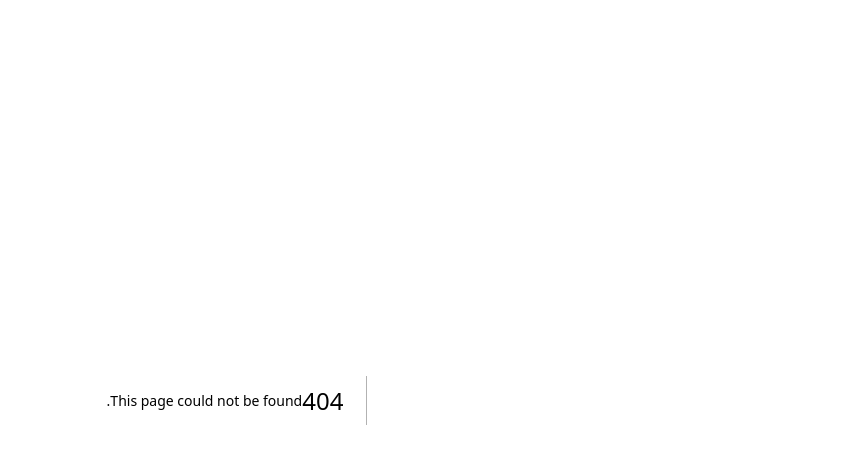
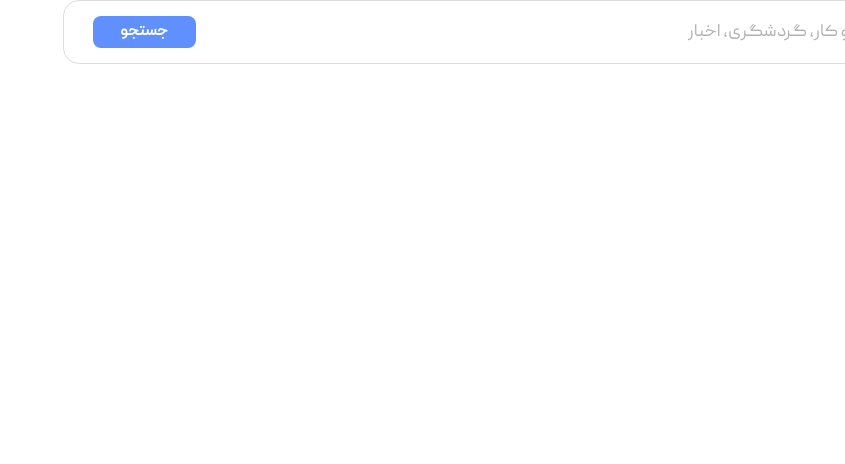
Before and after one commit to alitaghvayi7/neshooni, a Next.js app: page /search-test in a window 1280 px wide. Before the commit this address had no page. Shown: the top 464 px of the page, without its empty margins (435-1280 px from the left). Built offline with nearby package versions, Linux system fonts and the light colour scheme.

Commit message:
search component for test added

```diff
--- /dev/null
+++ b/components/SearchBox.tsx
@@ -0,0 +1,61 @@
+import { motion } from "framer-motion";
+import { useState } from "react";
+const variant = {
+  close: {
+    height: "0px",
+    opacity: 0,
+    transition: {
+      duration: 0.5,
+    },
+  },
+  open: {
+    opacity: 1,
+    height: "300px",
+    transition: {
+      duration: 0.5,
+    },
+  },
+};
+function SearchBox() {
+  const [isOpen, setIsOpen] = useState(false);
+  return (
+    <div className="font-Peyda relative flex flex-col items-center gap-2">
+      <div className="min-w-[342px] max-w-[966px] w-[80%] 2xl:h-[72px] 2xl:min-w-[966px] h-16 border rounded-[16px] border-gray-01 mx-auto flex justify-between gap-[5%] items-center bg-white">
+        <div className="flex items-center gap-4 mr-[3%] h-full">
+          <div className="text-write-main text-[14px] xl:text-[18px]">همه</div>
+          <svg
+            onClick={() => setIsOpen(!isOpen)}
+            xmlns="http://www.w3.org/2000/svg"
+            fill="none"
+            viewBox="0 0 24 24"
+            strokeWidth={1.5}
+            stroke="currentColor"
+            className="w-5 h-5 xl:w-6 xl:h-6 text-write-main cursor-pointer"
+          >
+            <path
+              strokeLinecap="round"
+              strokeLinejoin="round"
+              d="m19.5 8.25-7.5 7.5-7.5-7.5"
+            />
+          </svg>
+
+          <div className="w-[1px] bg-gray-01 h-[60%]"></div>
+          <span className="text-[12px] xl:text-[18px] text-[#AFAFAF] truncate">
+            کسب و کار، گردشگری، اخبار
+          </span>
+        </div>
+        <button className="w-[77px] xl:w-[103px] 2xl:h-10 h-8 bg-blue-02 text-white text-[16px] font-peydaBold rounded-[8px] ml-[3%]">
+          جستجو
+        </button>
+      </div>
+      <motion.div
+        className="min-w-[342px] max-w-[966px] w-[80%] border border-gray-01 mx-auto rounded-[16px] bg-white"
+        initial="close"
+        variants={variant}
+        animate={isOpen ? "open" : "close"}
+      ></motion.div>
+    </div>
+  );
+}
+
+export default SearchBox;
--- a/package.json
+++ b/package.json
@@ -9,6 +9,7 @@
     "lint": "next lint"
   },
   "dependencies": {
+    "framer-motion": "^10.16.16",
     "next": "14.0.4",
     "react": "^18",
     "react-dom": "^18",
--- a/pages/index.tsx
+++ b/pages/index.tsx
@@ -5,6 +5,7 @@ import heroMainImage from "@/assets/images/mainpage/hero_main.png";
 import Logo from "@/assets/images/mainpage/Logo.png";
 import styles from "@/styles/Home/Home.module.css";
 import Link from "next/link";
+import SearchBox from "@/components/SearchBox";
 
 export default function Home() {
   return (
@@ -127,7 +128,11 @@ export default function Home() {
             backgroundImage: `linear-gradient(180deg, #D7E3FF 0%, #C3D5FF 100%)`,
           }}
           className={`absolute bottom-[-10%] lg:bottom-[-25%] left-0 right-0 w-full h-[65px] lg:h-[156px] z-[1]`}
-        ></div>
+        >
+          <div className="mt-8 xl:mt-28">
+            <SearchBox />
+          </div>
+        </div>
       </section>
 
       <section
--- /dev/null
+++ b/pages/search-test/index.tsx
@@ -0,0 +1,7 @@
+import SearchBox from "@/components/SearchBox";
+
+function SearchTest() {
+  return <SearchBox />;
+}
+
+export default SearchTest;
--- a/pages/swiper-test/index.jsx
+++ b/pages/swiper-test/index.jsx
@@ -72,10 +72,10 @@ function SwiperTest() {
         autoplay={{ delay: 3000, disableOnInteraction: true }}
       >
         <SwiperSlide>
-          <div className="w-full h-[400px] bg-gray-400"></div>
+          <div className="w-full h-[400px] bg-gray-400 rounded-[32px]"></div>
         </SwiperSlide>
         <SwiperSlide>
-          <div className="w-full h-[400px] bg-black"></div>
+          <div className="w-full h-[400px] bg-black rounded-[32px]"></div>
         </SwiperSlide>
       </Swiper>
     </div>
```
Also changed, not shown: 1 other file (tests, documents, lock files or other folders).
